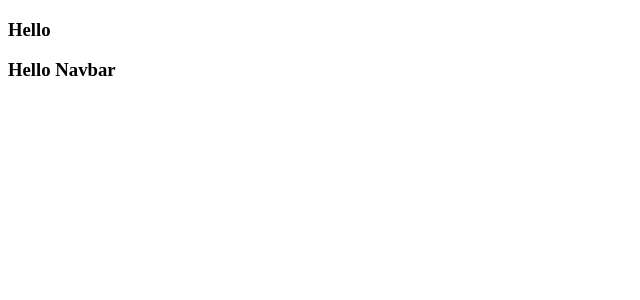
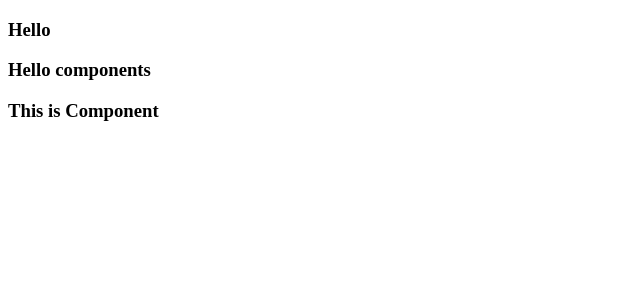
Before and after one commit to Jean-pierre14/Reactjs-Ui-01, a React (Create React App) app: page / in a window 1280 px wide. Shown: the top 300 px of the page, without its empty margins (0-640 px from the left). Built offline with nearby package versions, Linux system fonts and the light colour scheme.

Commit message:
Reactjs unsupported file

```diff
--- /dev/null
+++ b/components/Car.js
@@ -0,0 +1,10 @@
+import React from "react";
+
+function Car() {
+  return (
+    <>
+      <h3>This is Component</h3>
+    </>
+  );
+}
+export default Car;
--- a/components/Navbar/index.js
+++ b/components/Navbar/index.jsx
@@ -1,4 +1,4 @@
-import { React } from "react";
+import { React, Component } from "react";
 
 function Navbar() {
   return <h3>Hello Navbar</h3>;
--- a/src/App.jsx
+++ b/src/App.jsx
@@ -1,11 +1,12 @@
 import { React } from "react";
-import Navbar from "../components/Navbar/index";
-
+import Car from "../components/Car";
+import Data from "./Data";
 function App() {
   return (
     <>
       <h3>Hello</h3>
-      <Navbar />
+      <Data />
+      <Car />
     </>
   );
 }
--- /dev/null
+++ b/src/Data.js
@@ -0,0 +1,7 @@
+export default function Data() {
+  return (
+    <>
+      <h3>Hello components</h3>
+    </>
+  );
+}
```
